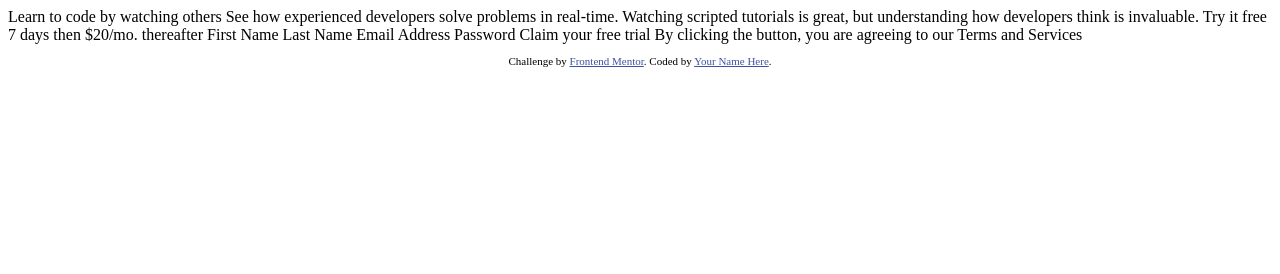
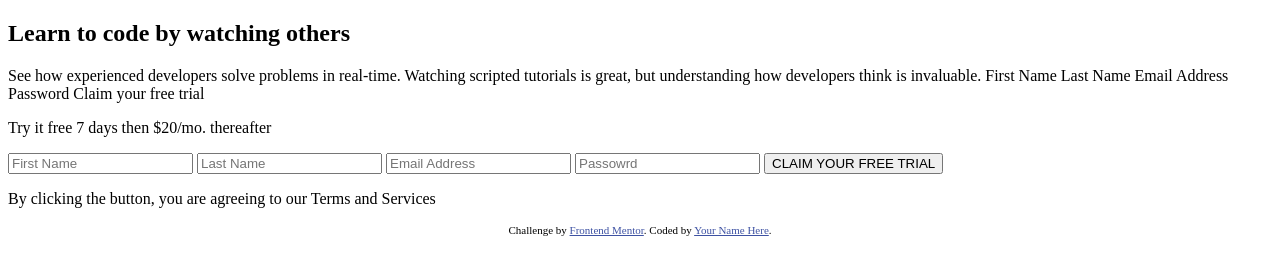
Before and after one commit to ZyoGo/sign-up-form, a plain HTML site: page index.html in a window 1280 px wide. Drawn offline with Linux system fonts and the light colour scheme.

Commit message:
add file

```diff
--- a/index.html
+++ b/index.html
@@ -1,42 +1,59 @@
 <!DOCTYPE html>
 <html lang="en">
+
 <head>
     <meta charset="UTF-8">
-  <meta name="viewport" content="width=device-width, initial-scale=1.0"> <!-- displays site properly based on user's device -->
+    <meta name="viewport" content="width=device-width, initial-scale=1.0">
+    <!-- displays site properly based on user's device -->
 
     <link rel="icon" type="image/png" sizes="32x32" href="./images/favicon-32x32.png">
-
     <title>Frontend Mentor | Intro component with sign up form</title>
-
+    <link rel="stylesheet" href="style.css">
     <!-- Feel free to remove these styles or customise in your own stylesheet 👍 -->
     <style>
-    .attribution { font-size: 11px; text-align: center; }
-    .attribution a { color: hsl(228, 45%, 44%); }
+        .attribution {
+            font-size: 11px;
+            text-align: center;
+        }
+
+        .attribution a {
+            color: hsl(228, 45%, 44%);
+        }
     </style>
 </head>
+
 <body>
+    <!-- Container main -->
+    <div class="main-container">
+        <div class="left-container">
+            <h2>Learn to code by watching others</h2>
+            <p>See how experienced developers solve problems in real-time. Watching scripted tutorials is great, but understanding how developers think is invaluable. First Name Last Name Email Address Password Claim your free trial </p>
+        </div>
 
-  Learn to code by watching others
+        <!-- container right top for try it -->
+        <div class="right-top-container">
+            <p>Try it free 7 days then $20/mo. thereafter</p>
+        </div>
 
-  See how experienced developers solve problems in real-time. Watching scripted tutorials is great,
-  but understanding how developers think is invaluable.
+        <!-- container form  -->
+        <div class="form-container">
+            <form action="_blank">
+                <input type="text" id="firstName" placeholder="First Name" required oninvalid="this.setCustomValidity('Enter first Name here')" oninput="this.setCustomValidity('')">
+                <input type="text" id="lastName" placeholder="Last Name" required oninvalid="this.setCustomValidity('Enter last Name here')" oninput="this.setCustomValidity('')">
+                <input type="text" id="emailAddress" placeholder="Email Address" required oninvalid="this.setCustomValidity('Enter email address here')" oninput="this.setCustomValidity('')">
+                <input type="password" id="password" placeholder="Passowrd" required oninput="this.setCustomValidity('enter your password')" oninput="this.setCustomValidity('')">
+                <input type="button" value="CLAIM YOUR FREE TRIAL">
+            </form>
+            <p>By clicking the button, you are agreeing to our <span>Terms and Services</span></p>
+        </div>
 
-  Try it free 7 days then $20/mo. thereafter
-
-  First Name
-  Last Name
-  Email Address
-  Password
-
-  Claim your free trial
-
-  By clicking the button, you are agreeing to our Terms and Services
-
+        <!-- footer -->
         <footer>
             <p class="attribution">
-      Challenge by <a href="https://www.frontendmentor.io?ref=challenge" target="_blank">Frontend Mentor</a>.
-      Coded by <a href="#">Your Name Here</a>.
+                Challenge by <a href="https://www.frontendmentor.io?ref=challenge" target="_blank">Frontend Mentor</a>. Coded by <a href="#">Your Name Here</a>.
             </p>
         </footer>
+    </div>
 </body>
+
 </html>
--- /dev/null
+++ b/style.scss
@@ -0,0 +1,8 @@
+@import url('https://fonts.googleapis.com/css2?family=Poppins:wght@400;500;600&display=swap');
+font-family: 'Poppins',
+sans-serif;
+body {
+    padding: 0;
+    margin: 0;
+    box
+}
```
Also changed, not shown: style.css (added), 2 other files. Lines whose indentation alone changed are shown as unchanged.
